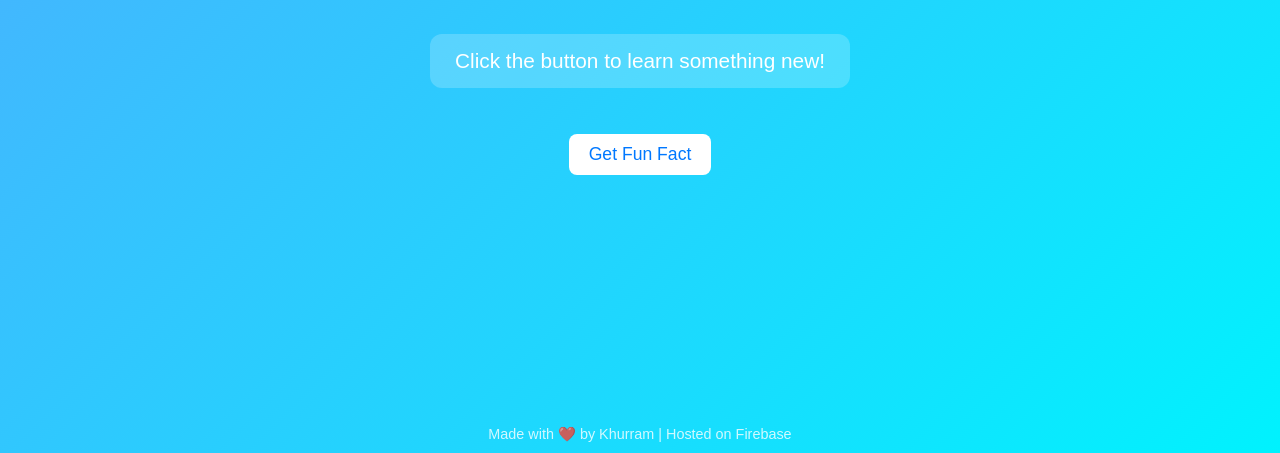
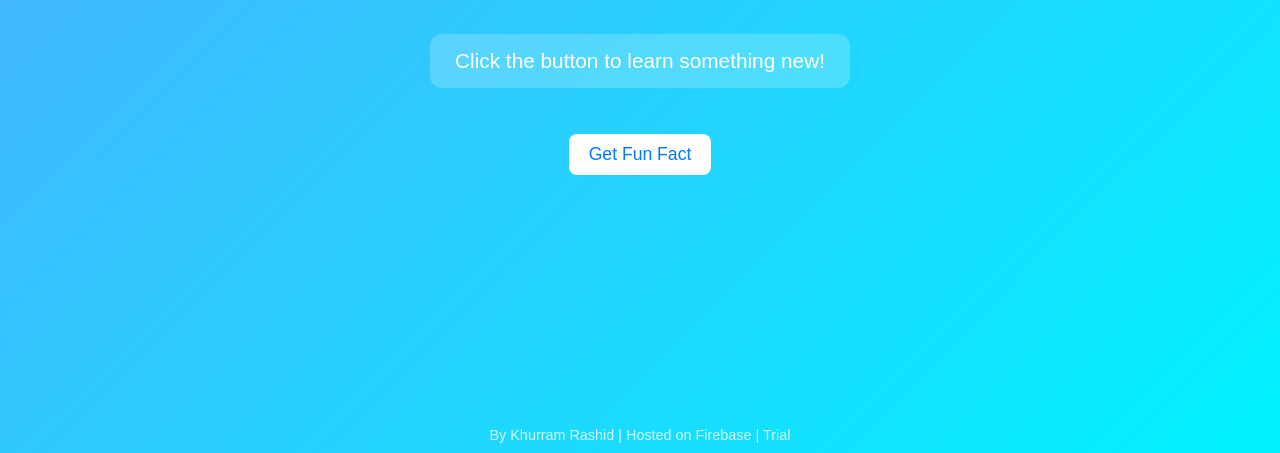
Before and after one commit to KhurramRashid6893/firebase-hosting-demo, a plain HTML site: page public/index.html in a window 1280 px wide. Shown: the part 347-800 px from the top of the page. Drawn offline with Linux system fonts and the light colour scheme.

Commit message:
Update footer text in index.html

```diff
--- a/public/index.html
+++ b/public/index.html
@@ -57,7 +57,7 @@
   <p id="fact">Click the button to learn something new!</p>
   <button onclick="getFact()">Get Fun Fact</button>
 
-  <footer>Made with ❤️ by Khurram | Hosted on Firebase</footer>
+  <footer> By Khurram Rashid | Hosted on Firebase | Trial </footer>
 
   <script>
     async function getFact() {
```
